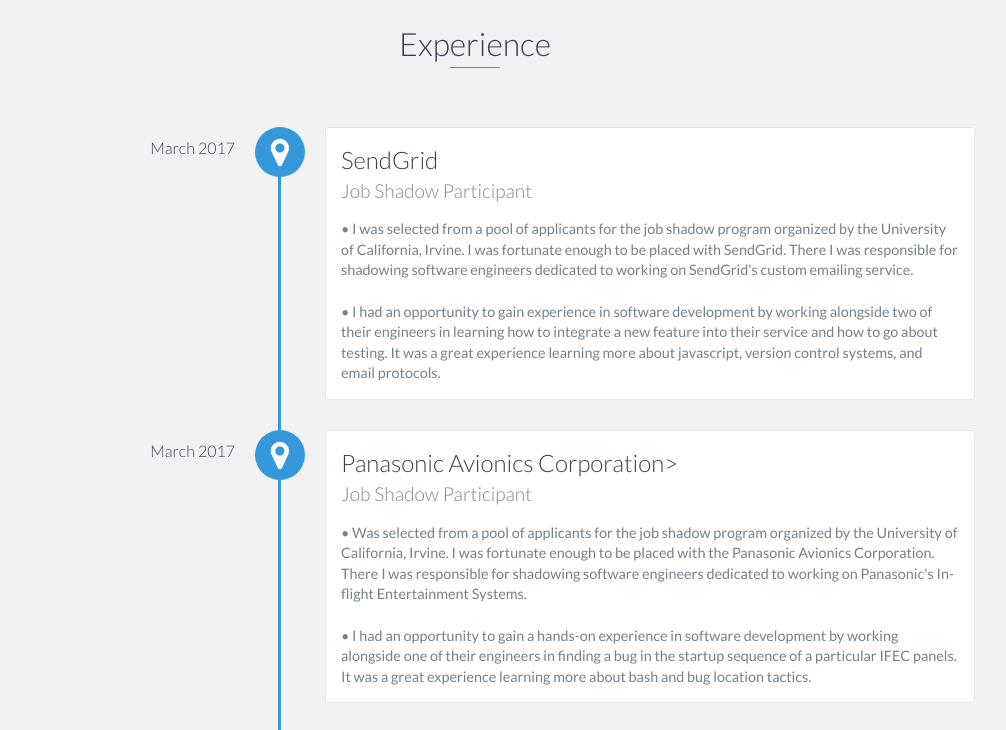
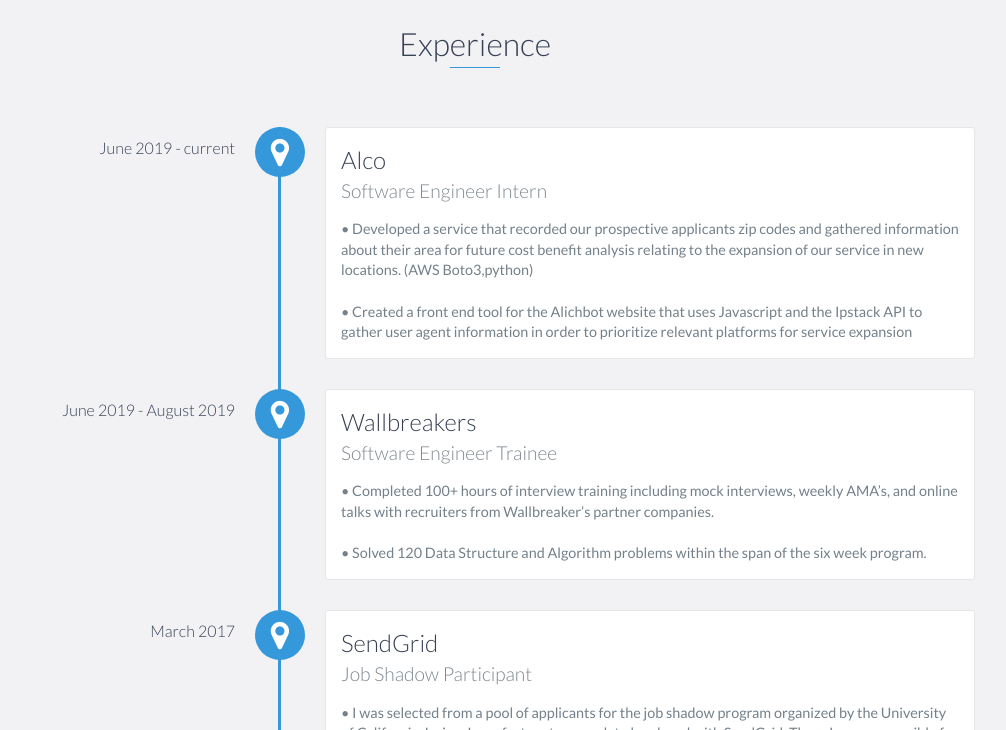
Before and after one commit to Jonathan-E-Navarro/Jonathan-E-Navarro.github.io, a website: page index.html in a window 1280 px wide. Shown: the part 1140-1870 px from the top of the page, without its empty margins (165-1171 px from the left). Drawn offline with nearby package versions, Linux system fonts and the light colour scheme.

Commit message:
added new experiences and resume

```diff
--- a/index.html
+++ b/index.html
@@ -86,6 +86,33 @@
     <div id="experience" class="background-alt">
         <h2 class="heading">Experience</h2>
         <div id="experience-timeline">
+            <div data-date="June 2019 - current">
+                <h3>Alco</h3>
+                <h4>Software Engineer Intern</h4>
+                <p>
+                    •  Developed a service that recorded our prospective applicants zip codes and gathered information about their area for future cost benefit analysis relating to the expansion of our service in new locations. (AWS Boto3,python)
+
+                    <br>
+                    <br>
+
+                    • Created a front end tool for the Alichbot website that uses Javascript and the Ipstack API to gather user agent information in order to prioritize relevant platforms for service expansion
+
+                </p>
+            </div>
+            <div data-date="June 2019 - August 2019">
+                <h3>Wallbreakers</h3>
+                <h4>Software Engineer Trainee</h4>
+                <p>
+                    • Completed 100+ hours of interview training including mock interviews, weekly AMA’s, and online talks with
+                    recruiters from Wallbreaker’s partner companies.
+
+                    <br>
+                    <br>
+
+                    • Solved 120 Data Structure and Algorithm problems within the span of the six week program.
+
+                </p>
+            </div>
             <div data-date="March 2017">
                 <h3>SendGrid</h3>
                 <h4>Job Shadow Participant</h4>
@@ -153,7 +180,7 @@
         </div>
         <!-- End .education-block -->
 
-        <div class="education-block">
+        <!-- <div class="education-block">
             <h3>Rialto High School </h3>
             <span class="education-date">Sept 2011 - June 2014</span>
             <h4>High School Diploma</h4>
@@ -168,7 +195,7 @@
                     Jazz Band
                 </li>
             </ul>
-        </div>
+        </div> -->
         <!-- End .education-block -->
     </div>
     <!-- End #education -->
```
